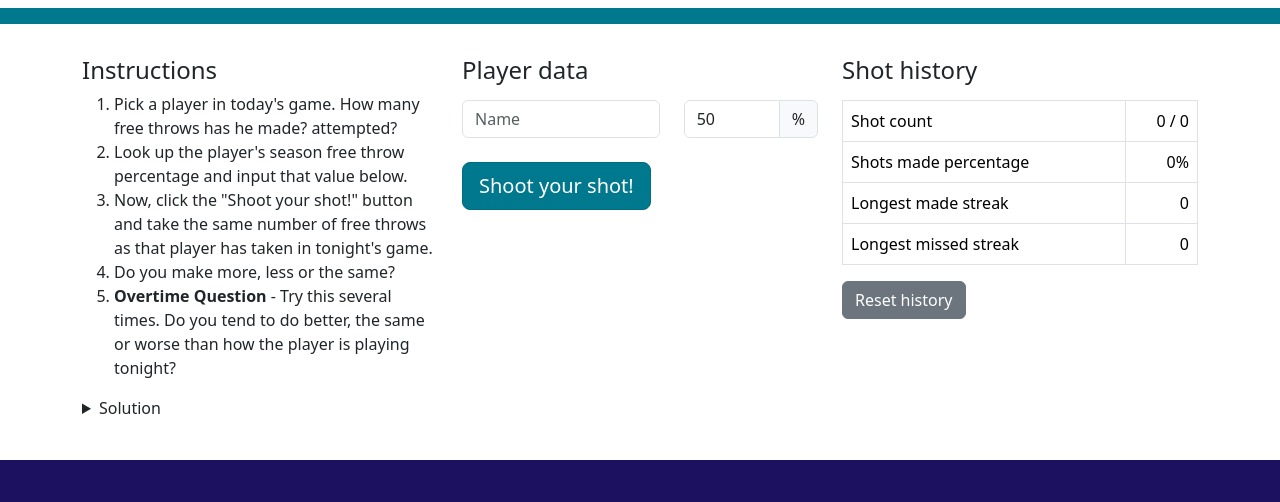
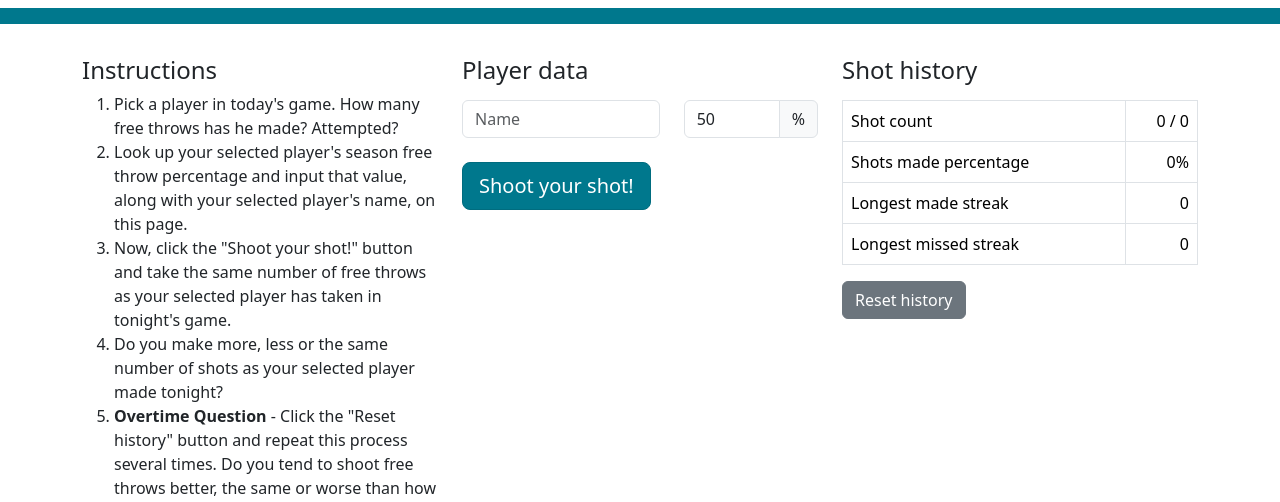
Before and after one commit to sneakaway-studio/hornets-math-games, a plain HTML site: page freethrow.html in a window 1280 px wide. Shown: the part 128-630 px from the top of the page. Drawn offline with nearby package versions, Linux system fonts and the light colour scheme.

Commit message:
Update freethrow.html

```diff
--- a/freethrow.html
+++ b/freethrow.html
@@ -62,17 +62,17 @@
 
 						<h4>Instructions</h4>
 						<ol>
-							<li>Pick a player in today's game. How many free throws has he made? attempted?</li>
-							<li>Look up the player's season free throw percentage and input that value below.</li>
-							<li>Now, click the "Shoot your shot!" button and take the same number of free throws as that player has taken in tonight's game. </li>
-							<li>Do you make more, less or the same?</li>
-							<li><b>Overtime Question</b> - Try this several times. Do you tend to do better, the same or worse than how the player is playing tonight?</li>
+							<li>Pick a player in today's game. How many free throws has he made? Attempted?</li>
+							<li>Look up your selected player's season free throw percentage and input that value, along with your selected player's name, on this page.</li>
+							<li>Now, click the "Shoot your shot!" button and take the same number of free throws as your selected player has taken in tonight's game. </li>
+							<li>Do you make more, less or the same number of shots as your selected player made tonight?</li>
+							<li><b>Overtime Question</b> - Click the "Reset history" button and repeat this process several times. Do you tend to shoot free throws better, the same or worse than how your selected player?</li>
 						</ol>
 
 						<details>
 							<summary>Solution</summary>
 
-                            <p>It's entirely likely for you to do better, the same or worse than the player. Let's consider a fair coin that flips heads 50% of the time.  If you flip 10 times, only occasionally will you get exactly 5. You'll often get 4 to 6 heads and even more frequently get 3 to 8 heads.</p>
+                            <p>It's entirely likely for you to do better, the same or worse than your selected player. Let's consider a fair coin that flips heads 50% of the time.  If you flip 10 times, only occasionally will you get exactly 5. You'll often get 4 to 6 heads and even more frequently get 3 to 8 heads.</p>
 
 						</details>
 					</div>
```
